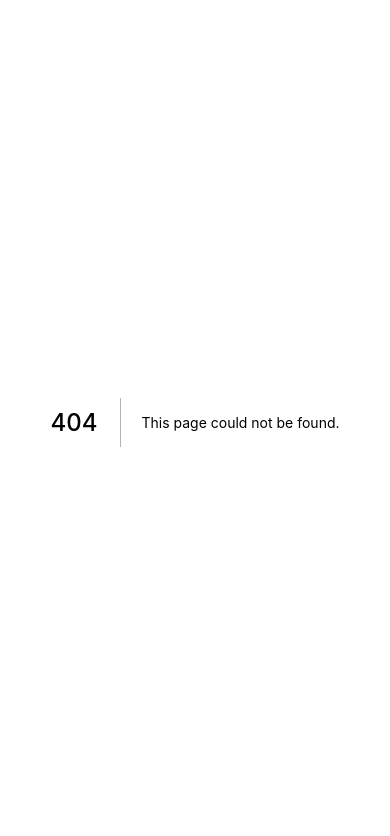
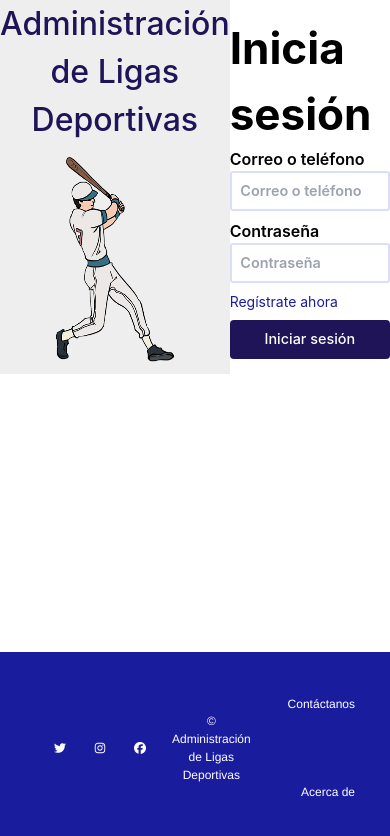
Before and after one commit to administracion-ligas-deportivas/sitio-web, a Next.js app: page /login in a window 390 px wide. Before the commit this address had no page. Shown: the top 836 px of the page. Built offline with nearby package versions, Linux system fonts and the light colour scheme.

Commit message:
Pantalla de Login creada.
Aun hay cosas pendientes, los componentes no eran responsivos
y se trato de arreglar.
Queda pendiente el padding, que el contenido principal se adapte
a todo el ancho.

```diff
--- a/components/Input/Input.module.css
+++ b/components/Input/Input.module.css
@@ -1,4 +1,3 @@
-/* stylelint-disable-next-line selector-class-pattern */
 .inputLabel {
   font-size: 14px;
   font-weight: 600;
@@ -26,7 +25,9 @@
   /* height: 3em; */
 
   /* margin-top: 25px; */
+
   padding: 0.5em 0.6em;
+  width: 100%;
 
   /* width: 360px; */
 }
--- a/components/Jugador.js
+++ b/components/Jugador.js
@@ -28,7 +28,7 @@ function Jugador({ playerName = "Nombre del jugador" }) {
       <div>
         <FontAwesomeIcon
           icon={faTrashCan}
-          style={{ height: 15, margin: 5, marginLeft: 15 }}
+          style={{ height: 15, margin: 5, marginLeft: 15, color: "red" }}
         />
       </div>
     </div>
--- /dev/null
+++ b/pages/login.js
@@ -0,0 +1,74 @@
+// import Head from "next/head";
+import Image from "next/image";
+import Link from "next/link";
+import myimg from "../public/img-login.png";
+import Footer from "../components/Footer";
+import styles from "../styles/LoginSignup.module.css";
+import Input from "../components/Input/index";
+import Label from "../components/Label";
+import Button from "../components/Button/index";
+
+function Login() {
+  const imageClasses = [styles.container, "hidden", "sm:flex"].join(" ");
+
+  return (
+    <div className="flex flex-col justify-between h-full">
+      <section className={[styles.box]}>
+        <div className={imageClasses}>
+          <h1 className={styles.titleLeague}>
+            Administración de Ligas Deportivas
+          </h1>
+          <Image
+            src={myimg}
+            width="300px"
+            height="300px"
+          />
+        </div>
+        <div className={[styles.container, styles.loginContainer].join(" ")}>
+          <h1 className={styles.titlePage}>Inicia sesión</h1>
+          <form
+            action=""
+            className={styles.formContainer}
+          >
+            <Label
+              htmlFor="user-label"
+              content="Correo o teléfono"
+            >
+              <Input
+                id="user-input"
+                placeholder="Correo o teléfono"
+              />
+            </Label>
+            <Label
+              htmlFor="user-label-pass"
+              content="Contraseña"
+            >
+              <Input
+                id="user-input-pass"
+                placeholder="Contraseña"
+              />
+            </Label>
+            <Link
+              href="./signup"
+              passHref
+            >
+              <a
+                href="dummy-href"
+                className={styles.elementsContainerAnchor}
+              >
+                {" "}
+                Regístrate ahora{" "}
+              </a>
+            </Link>
+            <Button variant="primary">
+              <p>Iniciar sesión</p>
+            </Button>
+          </form>
+        </div>
+      </section>
+      <Footer />
+    </div>
+  );
+}
+
+export default Login;
--- /dev/null
+++ b/styles/LoginSignup.module.css
@@ -0,0 +1,71 @@
+.titleLeague {
+  color: #1e1457;
+  font-size: 32px;
+  font-weight: 500;
+  text-align: center;
+}
+
+.titlePage {
+  font-size: 44px;
+  font-weight: 700;
+  text-align: justify;
+}
+
+.box {
+  background: #eee;
+  display: flex;
+  flex-direction: row;
+  position: relative;
+}
+
+.div1 {
+  background: #e7eaf6;
+  display: flex;
+}
+
+/* para cambiar el color cuando es en Sign up */
+div.div1su {
+  background: #efefef;
+  float: left;
+  height: 100vh;
+  margin: auto;
+  width: 500px;
+}
+
+.formContainer {
+  /* display: block; */
+
+  background-color: white;
+  display: flex;
+  flex-flow: wrap;
+  flex-direction: column;
+  gap: 0.5em;
+  position: relative;
+}
+
+/* ¿Esta bien manipular el tamaño del input de esta
+manera */
+
+.container {
+  /* margin: 100px; */
+  align-items: center;
+  display: flex;
+  flex: 1;
+  flex-direction: column;
+  justify-content: center;
+}
+
+.loginContainer {
+  align-items: stretch;
+  background-color: white;
+}
+
+.elementsContainerAnchor {
+  color: #1a1c9e;
+  float: left;
+  font-size: 14px;
+}
+
+.elementsContainerAnchor:hover {
+  text-decoration: underline;
+}
--- a/styles/globals.css
+++ b/styles/globals.css
@@ -10,6 +10,7 @@ body {
   font-family: -apple-system, BlinkMacSystemFont, "Segoe UI", "Roboto",
     "Oxygen", "Ubuntu", "Cantarell", "Fira Sans", "Droid Sans",
     "Helvetica Neue", sans-serif;
+  height: 100%;
   margin: 0;
   padding: 0;
 }
@@ -22,3 +23,8 @@ a {
 * {
   box-sizing: border-box;
 }
+
+/* stylelint-disable-next-line selector-id-pattern */
+#__next {
+  height: 100%;
+}
```
Also changed, not shown: components/Icon/Icon.module.css (+4 -4 lines), public/img-login.png (added).
